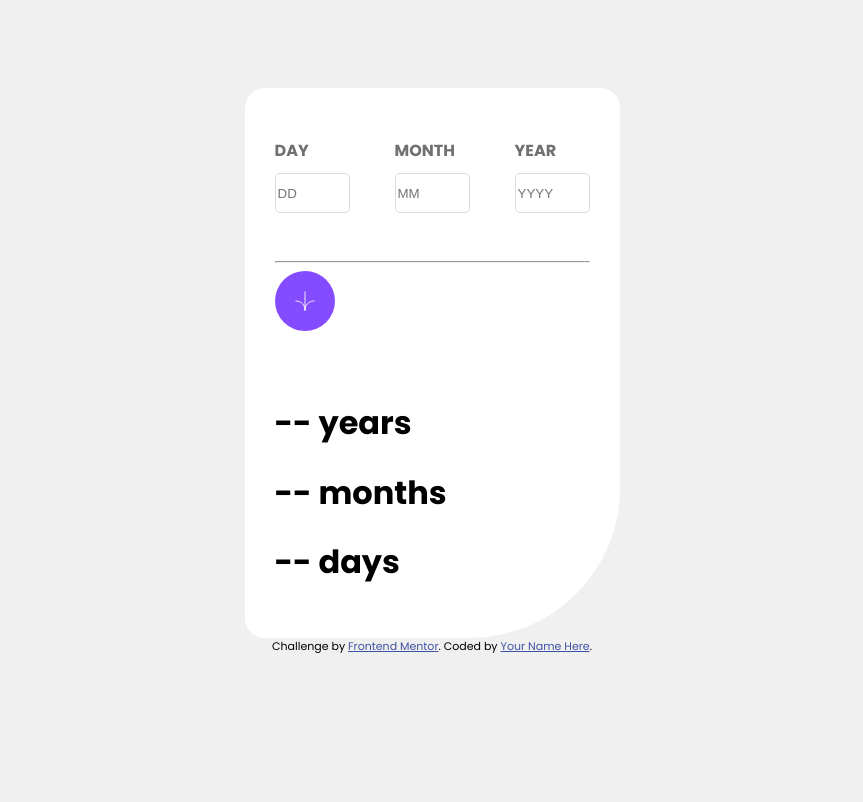
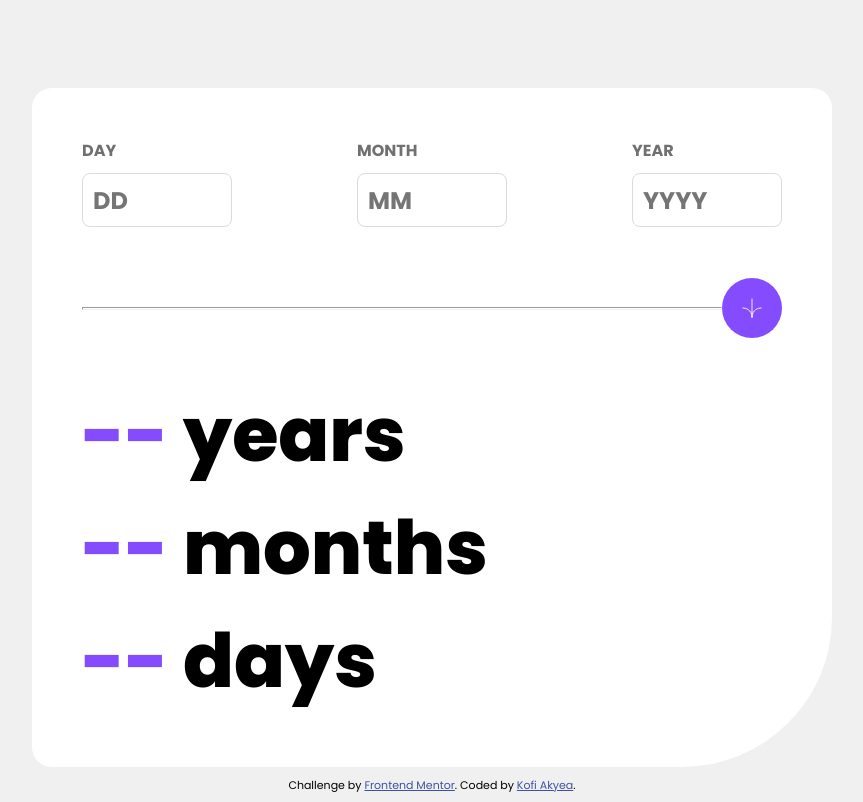
Before and after one commit to Takeda-harsh/Age-Calculator-App, a plain HTML site: page index.html in a window 1280 px wide. Shown: the whole page, without its empty margins (208-1071 px from the left). Drawn offline with Linux system fonts and the light colour scheme.

Commit message:
final commit

```diff
--- a/index.html
+++ b/index.html
@@ -23,19 +23,19 @@
     <div class="input">
       <div class="day-input">
         <label for="Day">Day</label>
-        <input type="number" placeholder="DD" required>
+        <input type="number" placeholder="DD" required id="days">
         <small class="day-error"></small>
       </div>
 
       <div class="month-input">
         <label for="Month">Month</label>
-        <input type="number" placeholder="MM" required>
+        <input type="number" placeholder="MM" required id="months">
         <small class="month-error"></small>
       </div>
 
       <div class="year-input">
         <label for="Year">Year</label>
-        <input type="number" placeholder="YYYY" required>
+        <input type="number" placeholder="YYYY" required id="years">
         <small class="year-error"></small>
       </div>
 
@@ -69,7 +69,9 @@
 
   <div class="attribution">
     Challenge by <a href="https://www.frontendmentor.io?ref=challenge" target="_blank">Frontend Mentor</a>.
-    Coded by <a href="#">Your Name Here</a>.
+    Coded by <a href="https://github.com/Takeda-harsh?tab=overview&from=2023-10-01&to=2023-10-21">Kofi Akyea</a>.
   </div>
+
+  <script src="./main.js"></script>
 </body>
 </html>
--- /dev/null
+++ b/main.js
@@ -0,0 +1,108 @@
+
+const yearsOutput = document.querySelector('.years-result');
+const monthsOutput = document.querySelector('.months-result');
+const daysOutput = document.querySelector('.days-result');
+
+
+const yearsInput = document.querySelector('#years');
+const monthsInput = document.querySelector('#months');
+const daysInput = document.querySelector('#days');
+
+const errorDay= document.querySelector('.day-error');
+const errorMonth= document.querySelector('.month-error');
+const errorYear= document.querySelector('.year-error');
+const calculateBtn = document.querySelector('#btn');
+
+
+let data = false;
+
+daysInput.addEventListener('input', () => {
+    if(+daysInput.value > 31) {
+        errorDay.textContent = 'Please input a valid day!';
+        data = false;
+        return;
+    } else {
+        data = true;
+        errorDay.textContent = '';
+    }
+    if(+daysInput.value === 0 || +daysInput.value < 0) {
+        data = false;
+        errorDay.textContent = 'Please input a valid day!';
+        data = false;
+        return;
+    } else {
+        errorDay.textContent = '';
+    }
+});
+
+monthsInput.addEventListener('input', () => {
+    if(+monthsInput.value > 12) {
+        errorMonth.textContent = 'Please input a valid month!';
+        data = false;
+        return;
+    } else {
+        data = true;
+        errorMonth.textContent = '';
+    }
+    if(+monthsInput.value === 0 || +monthsInput.value < 0) {
+        data = false;
+        errorMonth.textContent = 'Please input a valid month!';
+        data = false;
+        return;
+    } else {
+        errorMonth.textContent = '';
+    }
+});
+
+yearsInput.addEventListener('input', () => {
+    if(+yearsInput.value > 2023) {
+        errorYear.textContent = 'Please input a valid year!';
+        data = false;
+        return;
+    } else {
+        data = true;
+        errorYear.textContent = '';
+    }
+    if(+yearsInput.value === 0 || +yearsInput.value < 0) {
+        data = false;
+        errorYear.textContent = 'Please input a valid year!';
+        data = false;
+        return;
+    } else {
+        errorYear.textContent = '';
+    }
+});
+
+function calculateAge() {
+    if(!data) {
+        alert('Check your input!');
+    }
+
+    const years = +yearsInput.value;
+    const months = +monthsInput.value;
+    const days = +daysInput.value;
+
+    const currentDate = new Date();
+    const birthDate = new Date(years, months -1, days);
+
+    if(birthDate > currentDate || isNaN(birthDate)) {
+        errorYear.textContent = 'Invalid Data';
+        return;
+    }
+
+    const ageInMill = currentDate - birthDate;
+    const ageDate = new Date(ageInMill);
+    const yearsDiff = Math.abs(ageDate.getUTCFullYear() - 1970);
+    const monthsDiff = ageDate.getUTCMonth();
+    const daysDiff = ageDate.getUTCDate() - 1;
+
+    yearsOutput.textContent = yearsDiff;
+    monthsOutput.textContent = monthsDiff;
+    daysOutput.textContent = daysDiff;
+
+    errorYear.textContent = '';
+    errorMonth.textContent = '';
+    errorDay.textContent = ''
+}
+
+calculateBtn.addEventListener('click', calculateAge);
--- a/style.css
+++ b/style.css
@@ -20,6 +20,9 @@ main {
     border-bottom-right-radius: 150px;
 }
 
+.attribution {
+    margin-top: 10px;
+}
 .input {
     display: flex;
     justify-content: space-between;
@@ -29,14 +32,30 @@ main {
     width: 50px; ;
 } */
 .day-input, .month-input, .year-input, input {
-    width: 75px;
+    width: 95px;
+    display: flex;
+    flex-direction: column;
+    height: 100px;
+}
+
+.day-error, .month-error, .year-error {
+    color: red;
+    width: 70px;
+    height: 20px;
+    padding-left: 5px;
+    font-weight: 600;
+    font-size: 8px;
 }
 input {
-    height: 40px;
-    border-radius: 5px;
+    height: 60px;
+    border-radius: 8px;
+    padding-left: 10px;
     box-sizing: border-box;
     border: 1px solid hsl(0, 0%, 86%);
     margin-top: 10px;
+    font-size: 24px;
+    font-weight: 700;
+    font-family: 'Poppins', sans-serif;
 }
 
 input:hover {
@@ -56,9 +75,19 @@ label {
 .divider {
     margin-top: 40px;
     margin-bottom: 40px;
+    display: flex;
+    flex-direction: column;
+    align-items: center;
+    justify-content: center;
 
 }
 
+hr {
+    width: 100%;
+    color: hsl(0, 1%, 44%);
+    /* background-color: hsl(0, 0%, 8%); */
+    height: 1px;
+}
 .icon-arrow {
     background-color: hsl(259, 100%, 65%);
     padding: 20px;
@@ -71,3 +100,57 @@ label {
     transition: all 500ms;
     cursor: pointer;
 }
+
+.years-result, .months-result, .days-result {
+    color: hsl(259, 100%, 65%);
+
+}
+
+h1 {
+    font-size: 50px;
+    margin: 0;
+    font-weight:800;
+}
+
+
+@media (min-width: 1250px) {
+    main {
+        background-color: white;
+        width: 800px;
+        padding: 50px;
+        padding-top: 50px;
+        display: flex;
+        flex-direction: column;
+        box-sizing: border-box;
+        border-radius: 20px;
+        border-bottom-right-radius: 150px;
+    }
+
+
+    .day-input, .month-input, .year-input, input {
+        width: 150px;
+        display: flex;
+        flex-direction: column;
+        height: 100px;
+    }
+
+    .input {
+        display: flex;
+    }
+
+    .divider {
+        margin-top: 40px;
+        margin-bottom: 40px;
+        display: flex;
+        flex-direction: row;
+        align-items: center;
+        justify-content: center;
+
+    }
+
+    h1 {
+        font-size: 75px;
+        margin: 0;
+        font-weight:800;
+    }
+}
```
